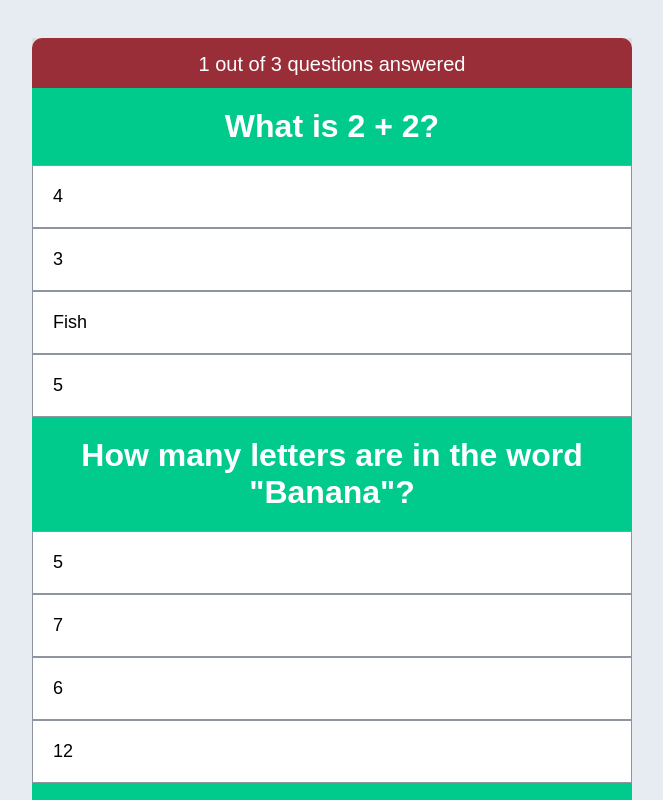
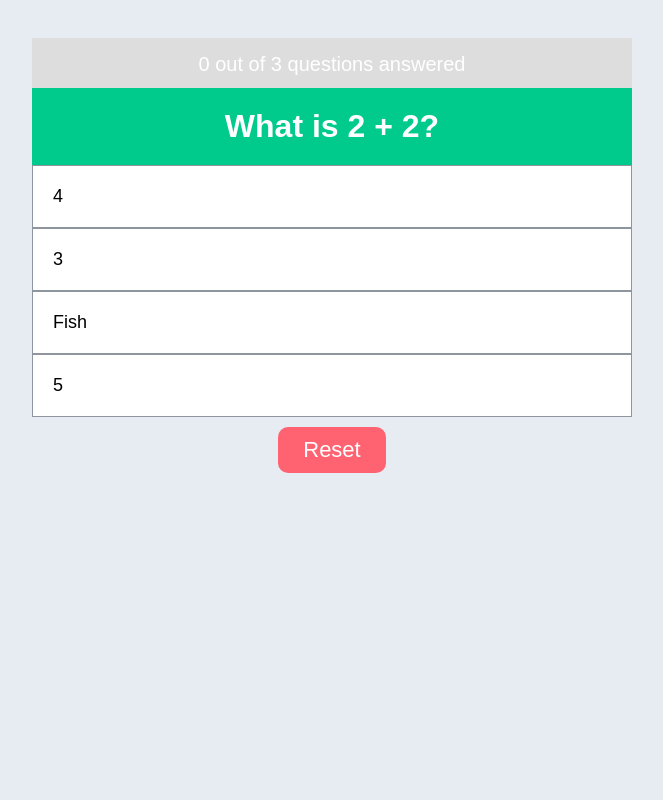
Before and after one commit to Vladimir199406/Vu3OptionsApi-quizApp, a Vue app: page / in a window 1280 px wide. Shown: the top 800 px of the page, without its empty margins (308-971 px from the left). Built offline with nearby package versions, Linux system fonts and the light colour scheme.

Commit message:
render only active question, emitting the event

```diff
--- a/src/App.vue
+++ b/src/App.vue
@@ -3,6 +3,8 @@
     <questions
       v-if="questionsAnswered < questions.length"
       :questions="questions"
+      :questionsAnswered="questionsAnswered"
+      @question-answered="questionAnswered"
     ></questions>
     <result v-else></result>
     <button type="button" class="reset-btn">Reset</button>
@@ -15,9 +17,14 @@ import Result from "./components/Result.vue";
 
 export default {
   name: "App",
+  components: {
+    Questions,
+    Result,
+  },
   data() {
     return {
       questionsAnswered: 0,
+      totalCorrect: 0,
       questions: [
         {
           q: "What is 2 + 2?",
@@ -95,9 +102,11 @@ export default {
       ],
     };
   },
-  components: {
-    Questions,
-    Result,
+  methods: {
+    questionAnswered(is_correct) {
+      is_correct && this.totalCorrect++;
+      this.questionsAnswered++;
+    },
   },
 };
 </script>
--- a/src/components/Questions.vue
+++ b/src/components/Questions.vue
@@ -1,13 +1,19 @@
 <template>
   <div class="questions-ctr">
     <div class="progress">
-      <div class="bar"></div>
-      <div class="status">1 out of 3 questions answered</div>
+      <div
+        class="bar"
+        :style="{ width: `${(questionsAnswered / questions.length) * 100}%` }"
+      ></div>
+      <div class="status">
+        {{ questionsAnswered }} out of {{ questions.length }} questions answered
+      </div>
     </div>
     <div
       class="single-question"
-      v-for="question in questions"
+      v-for="(question, qi) in questions"
       :key="question.q"
+      v-show="questionsAnswered === qi"
     >
       <div class="question">{{ question.q }}</div>
       <div class="answers">
@@ -15,6 +21,7 @@
           class="answer"
           v-for="answer in question.answers"
           :key="answer.text"
+          @click.prevent="selectAnswer(answer.is_correct)"
         >
           {{ answer.text }}
         </div>
@@ -25,7 +32,13 @@
 
 <script>
 export default {
-  props: ["questions"],
+  props: ["questions", "questionsAnswered"],
+  emits: ["question-answered"],
+  methods: {
+    selectAnswer(is_correct) {
+      this.$emit("question-answered", is_correct);
+    },
+  },
 };
 </script>
 
```
